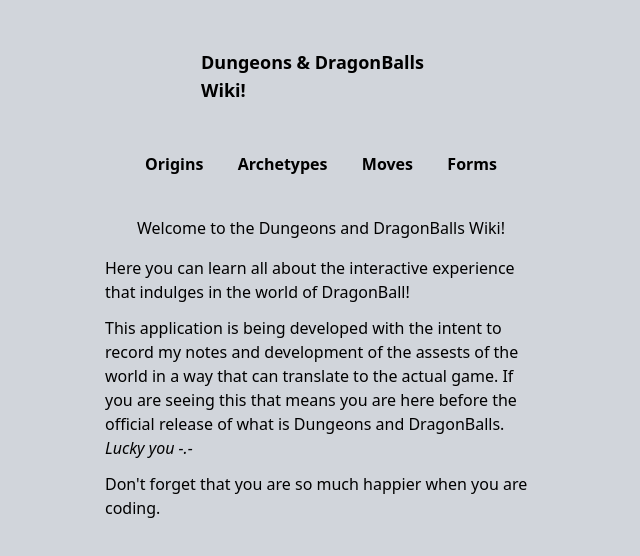
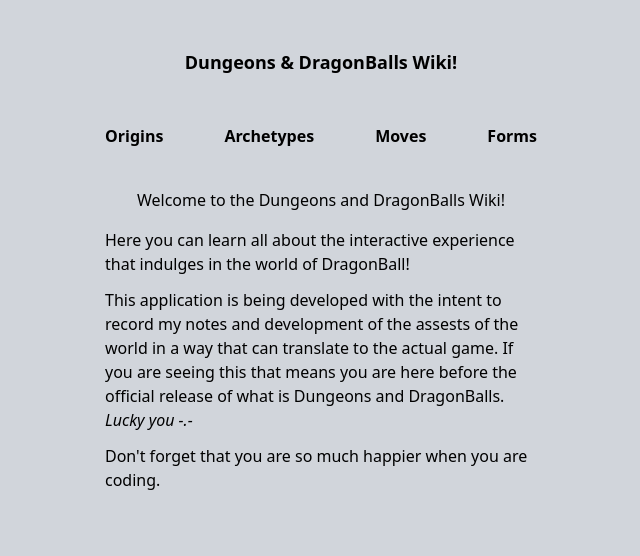
Before and after one commit to KylePep/ddbwiki, a Next.js app: page / in a window 1280 px wide. Shown: the top 556 px of the page, without its empty margins (319-959 px from the left). Built offline with nearby package versions, Linux system fonts and the light colour scheme.

Commit message:
Created Nav component, added Nav to layout.

```diff
--- a/app/layout.tsx
+++ b/app/layout.tsx
@@ -1,6 +1,7 @@
 import type { Metadata } from "next";
 import { Inter } from "next/font/google";
 import "./globals.css";
+import Nav from "./nav/Nav";
 
 const inter = Inter({ subsets: ["latin"] });
 
@@ -17,6 +18,7 @@ export default function RootLayout({
   return (
     <html lang="en">
       <body className={`mx-4 md:mx-48 xl:mx-96 bg-gray-300`}>
+        <Nav/>
         {children}
         </body>
     </html>
--- a/app/moves/page.tsx
+++ b/app/moves/page.tsx
@@ -6,7 +6,7 @@ export default function movesPage() {
   return (
     <main>
       <div>
-        This is the Origins page
+        This is the Moves page
       </div>
     </main>
   )
--- /dev/null
+++ b/app/nav/Nav.tsx
@@ -0,0 +1,22 @@
+'use client'
+
+import Link from 'next/link'
+import React from 'react'
+
+export default function Nav() {
+  return (
+    <nav>
+      <div className="flex flex-col items-center justify-between px-24 py-12 text-lg font-black">
+        <Link href={"/"}>
+        Dungeons & DragonBalls Wiki!
+        </Link>
+      </div>
+      <div className="flex justify-between px-10 font-bold mb-10">
+        <Link href={"/origins"}>Origins</Link>
+        <Link href={"/archetypes"}>Archetypes</Link>
+        <Link href={"/moves"}>Moves</Link>
+        <Link href={"/forms"}>Forms</Link>
+      </div>
+    </nav>
+  )
+}
--- a/app/page.tsx
+++ b/app/page.tsx
@@ -5,17 +5,6 @@ import Board from "./tictactoe";
 export default function Home() {
   return (
     <main className="min-h-screen px-10">
-      <div className="flex flex-col items-center justify-between px-24 py-12 text-lg font-black">
-        <Link href={"/"}>
-        Dungeons & DragonBalls Wiki!
-        </Link>
-      </div>
-      <div className="flex justify-between px-10 font-bold mb-10">
-        <Link href={"/origins"}>Origins</Link>
-        <Link href={"/archetypes"}>Archetypes</Link>
-        <Link href={"/moves"}>Moves</Link>
-        <Link href={"/forms"}>Forms</Link>
-      </div>
       <div className="flex flex-col items-center">
         <h1 className="pb-4">
         Welcome to the Dungeons and DragonBalls Wiki!
@@ -27,7 +16,7 @@ export default function Home() {
           This application is being developed with the intent to record my notes and development of the assests of the world in a way that can translate to the actual game. If you are seeing this that means you are here before the official release of what is Dungeons and DragonBalls. <i> Lucky you -.-</i>
         </h3>
         <h4>
-          Don't forget that you are so much happier when you are coding.
+          {`Don't forget that you are so much happier when you are coding.`}
         </h4>
 
       </div>
```
